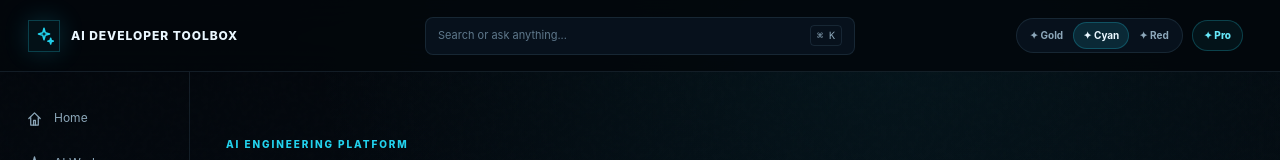
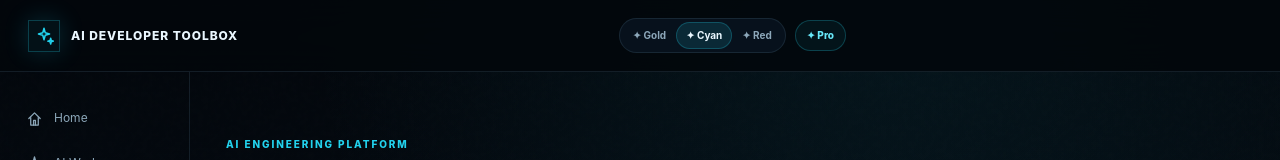
Before and after one commit to utkarsh-0106/ai-developer-toolbox, a React (Vite) app in the folder frontend/: page / in a window 1280 px wide. Shown: the top 160 px of the page. Built offline with nearby package versions, Linux system fonts and the light colour scheme; no server answers.

Commit message:
Remove header search box

```diff
--- a/frontend/src/pages/Home.jsx
+++ b/frontend/src/pages/Home.jsx
@@ -114,7 +114,7 @@ function Home() {
   return <div className="adt-shell min-h-screen"><div className="adt-atmosphere" />
     <header className="adt-header"><div className="adt-header-inner">
       <Link to="/" className="adt-brand"><span className="adt-brand-mark"><Icon name="spark" size={20} /></span><span>AI DEVELOPER TOOLBOX</span></Link>
-      <div className="adt-search"><span>Search or ask anything...</span><kbd>⌘ K</kbd></div>
+
       <div className="adt-header-actions"><div className="adt-theme-toggle"><button className={theme === "silver" ? "active" : ""} onClick={() => setTheme("silver")}>✦ Gold</button><button className={theme === "cyan" ? "active" : ""} onClick={() => setTheme("cyan")}>✦ Cyan</button><button className={theme === "red" ? "active" : ""} onClick={() => setTheme("red")}>✦ Red</button></div><span className="adt-pro-badge">✦ Pro</span>{user ? <button className="adt-avatar" onClick={() => { localStorage.removeItem("auth_token"); localStorage.removeItem("auth_user"); setUser(null); }}> {(user.name || "U").charAt(0).toUpperCase()}</button> : <div className="adt-google-login"><GoogleLogin onSuccess={async (credentialResponse) => { try { const res = await fetch(`${API_URL}/api/auth/google`, { method: "POST", headers: { "Content-Type": "application/json" }, body: JSON.stringify({ credential: credentialResponse.credential }) }); const data = await res.json(); if (!res.ok) throw new Error(data.error || "Authentication failed"); localStorage.setItem("auth_token", data.token); localStorage.setItem("auth_user", JSON.stringify(data.user)); setUser(data.user); } catch (e) { setError(e.message); } }} onError={() => setError("Google sign-in failed")} theme="filled_black" size="medium" /></div>}</div>
     </div></header>
     <div className="adt-layout">
```
